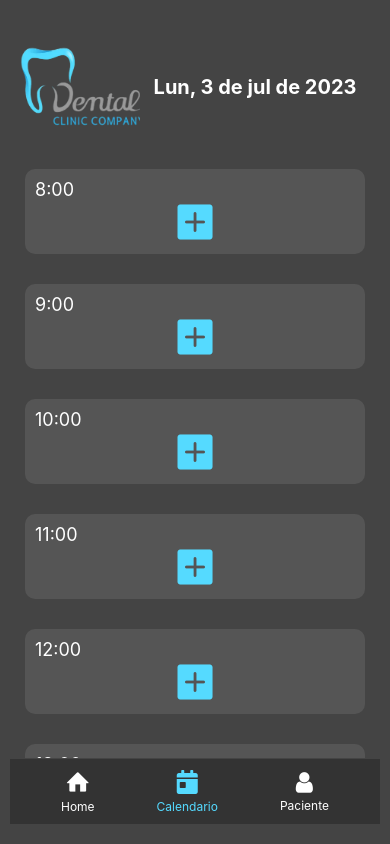
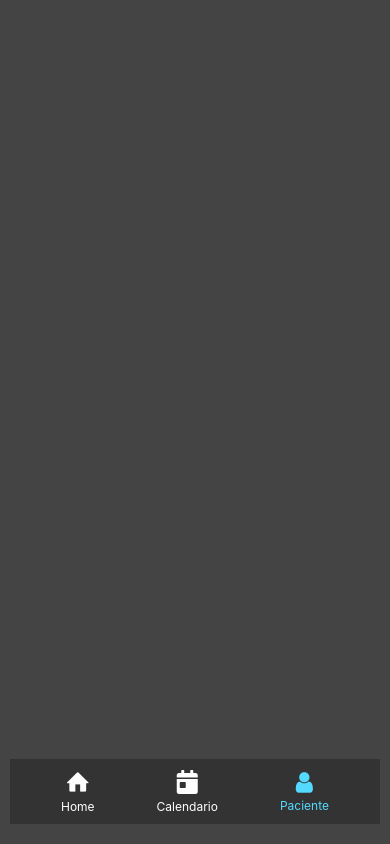
Before and after one commit to fralch/YouDent, a React Native app: screen /Patient in a window 390 px wide. Built offline with nearby package versions, Linux system fonts and the light colour scheme.

Commit message:
creando pacientes

```diff
--- a/App.tsx
+++ b/App.tsx
@@ -5,6 +5,7 @@ import { createNativeStackNavigator } from '@react-navigation/native-stack';
 
 import Calendar from './components/calendar';
 import Home from './components/home';
+import Patient from './components/patient';
 
 
 export default function App() {
@@ -17,7 +18,6 @@ export default function App() {
           component={Calendar}
           options={{
             headerShown: false,
-            animation: 'slide_from_right',
           }}
          />
         <Stack.Screen
@@ -28,6 +28,14 @@ export default function App() {
             animation: 'slide_from_left',
           }}
           />
+        <Stack.Screen
+          name="Patient"
+          component={Patient}
+          options={{
+            headerShown: false,
+            animation: 'slide_from_right',
+          }}
+        />
       </Stack.Navigator>
     </NavigationContainer>
   );
--- a/components/bottonNavigationBar.tsx
+++ b/components/bottonNavigationBar.tsx
@@ -32,9 +32,14 @@ export default function BottonNavigationBar({ruta}: {ruta: string}) {
 
                 }
             </TouchableOpacity>
-            <TouchableOpacity style={styles.button} onPress={() => { }}>
-                <FontAwesome name="user" size={24} color="white" />
-                <Text style={styles.text}>Paciente</Text>
+            <TouchableOpacity style={styles.button} onPress={() => {navigation.navigate('Patient' as never);}}>
+              {
+                    ruta === 'Patient' ?
+                        <><FontAwesome name="user" size={24} color="#55DAFF" /><Text style={[styles.text, {color:"#55DAFF"}]}>Paciente</Text></>
+                        :
+                        <><FontAwesome name="user" size={24} color="white" /><Text  style={styles.text}  >Paciente</Text></>
+
+              }
             </TouchableOpacity>
         </View>
     )
--- a/components/patient.tsx
+++ b/components/patient.tsx
@@ -0,0 +1,38 @@
+import * as React from 'react';
+import {
+    View, Text, StyleSheet, TouchableOpacity,
+    ScrollView, Image, TextInput, Button,
+    Modal, Alert, Linking, Touchable, Dimensions
+} from 'react-native';
+import { storeSesion, getSesion, removeSesion } from '../hooks/handleSession';
+import { Entypo, FontAwesome, FontAwesome5, Foundation   } from '@expo/vector-icons';
+import BottonNavigationBar from './bottonNavigationBar';
+
+export default function Patient() {
+    const ancho = Dimensions.get('window').width;
+
+    return (
+        <View style={styles.container}>
+            <View style={styles.cuerpo}>
+
+            </View>
+            <BottonNavigationBar ruta='Patient'/>
+         </View>
+    );
+}
+
+
+const styles = StyleSheet.create({
+    container: {
+        flex: 1,
+        paddingHorizontal: 10,
+        paddingVertical: 20,
+        backgroundColor: '#444'
+    },
+    cuerpo: {
+        flex: 1,
+        width: '100%',
+        alignItems: 'center',
+        justifyContent: 'center',
+    },
+});
```
Also changed, not shown: components/home.tsx (line endings or trailing spaces).
